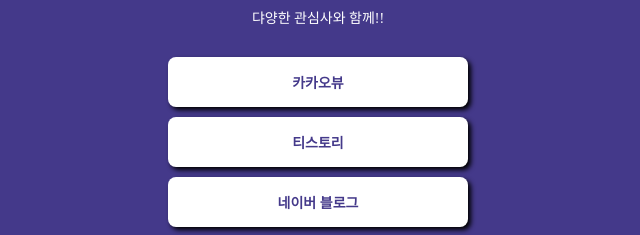
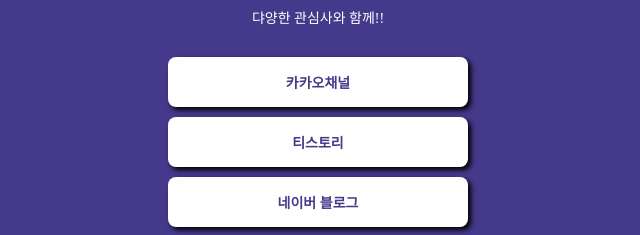
Before and after one commit to jiwonheo22/mypage, a plain HTML site: page index.html in a window 1280 px wide. Shown: the part 196-431 px from the top of the page, 322-962 px from the left. Drawn offline with Linux system fonts and the light colour scheme; a web font is replaced by a local one.

Commit message:
Update index.html

```diff
--- a/index.html
+++ b/index.html
@@ -79,7 +79,7 @@
         <div class="profile"></div>
         <h1 class="main">워니</h1>
         <p class="sub">댜양한 관심사와 함께!!</p>
-        <a target="_blank" href="http://pf.kakao.com/_EzSQb">카카오뷰</a>
+        <a target="_blank" href="http://pf.kakao.com/_EzSQb">카카오채널</a>
         <a target="_blank" href="https://sketch7.tistory.com">티스토리</a>
         <a target="_blank" href="https://blog.naver.com/jiwon1409">네이버 블로그</a>
     </div>
```
